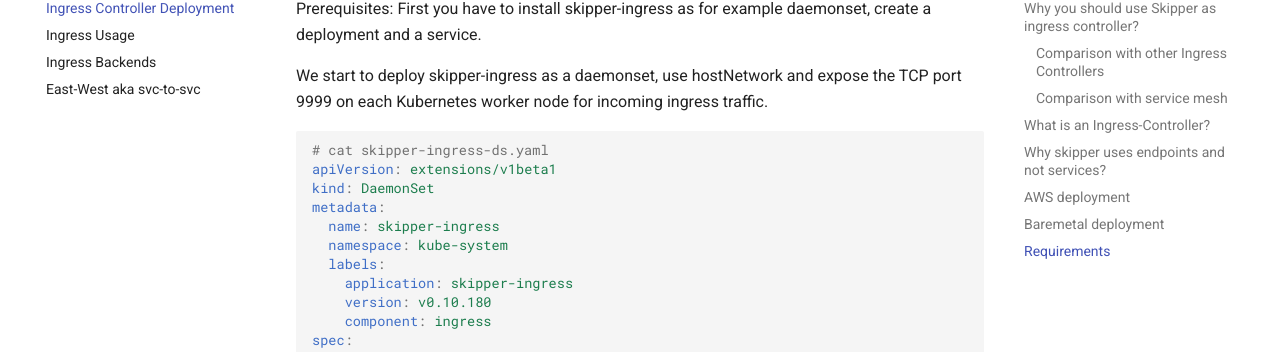
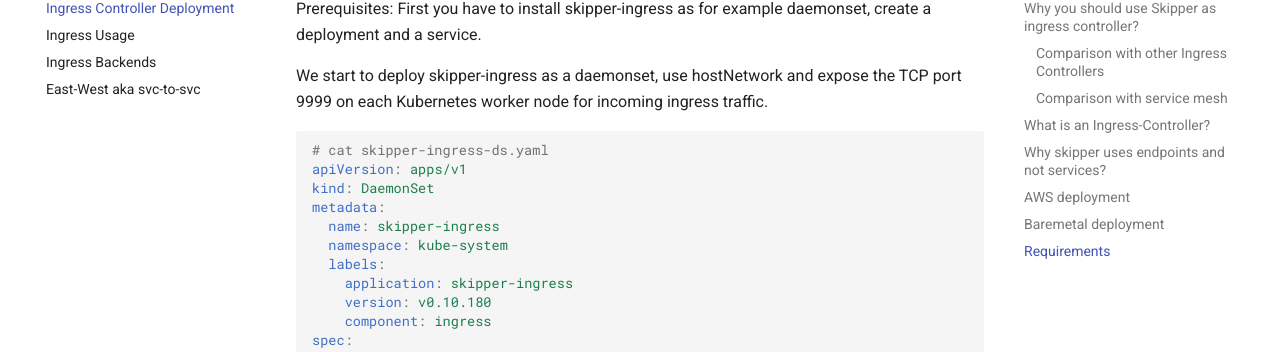
Before and after one commit to zalando/skipper, an MkDocs documentation site: the page built from docs/kubernetes/ingress-controller.md, in a window 1280 px wide and 900 px high, scrolled down 6294 px. Shown: the part 100-452 px from the top of the window. Built offline with MkDocs 1.6.1 and Material for MkDocs 9.7.7, drawn with Linux system fonts in a browser that asks for light colours; comment, search, counter and statistics services are not loaded; some of the changed text lies outside the part shown.

Commit message:
update apiVersion to apps/v1
Signed-off-by: Henning Jacobs <henning@zalando.de>

````diff
--- a/docs/kubernetes/ingress-controller.md
+++ b/docs/kubernetes/ingress-controller.md
@@ -219,7 +219,7 @@
 
 ```yaml
 # cat skipper-ingress-ds.yaml
-apiVersion: extensions/v1beta1
+apiVersion: apps/v1
 kind: DaemonSet
 metadata:
   name: skipper-ingress
@@ -302,7 +302,7 @@
 
 ```yaml
 # cat demo-deployment.yaml
-apiVersion: apps/v1beta1
+apiVersion: apps/v1
 kind: Deployment
 metadata:
   name: skipper-demo
@@ -511,7 +511,7 @@
 daemonset:
 
 ```yaml
-apiVersion: extensions/v1beta1
+apiVersion: apps/v1
 kind: DaemonSet
 metadata:
   name: skipper-ingress
````
